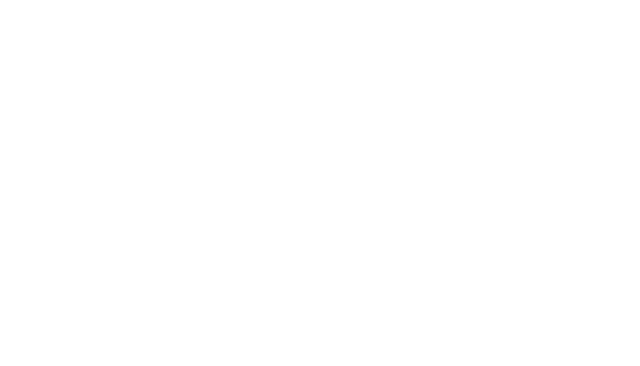
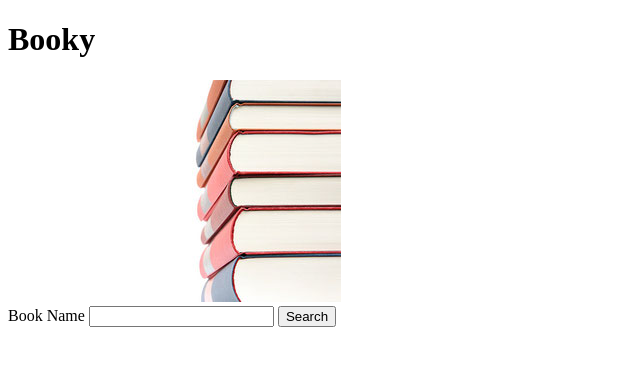
Before and after one commit to GSG-K3/Node-Project--HKRB, a website: page public/index.html in a window 1280 px wide. Shown: the whole page, without its empty margins (0-640 px from the left). Drawn offline with Linux system fonts and the light colour scheme.

Commit message:
creat main html

```diff
--- a/public/index.html
+++ b/public/index.html
@@ -9,6 +9,18 @@
     <title>My Books</title>
 </head>
 <body>
+<div>
+    <h1>Booky</h1>
+    <img src="img/books.jpg" alt="books">
+</div>
+
+
+<section id="searchSection">
+    <label>Book Name</label>
+    <input type="text" id="inputSearch">
+    <button type="submit" id="buttonSearch">Search</button>
+</section>
+
     <script src="index.js"></script>
 </body>
 </html>
```
Also changed, not shown: public/img/books.jpg (added).
